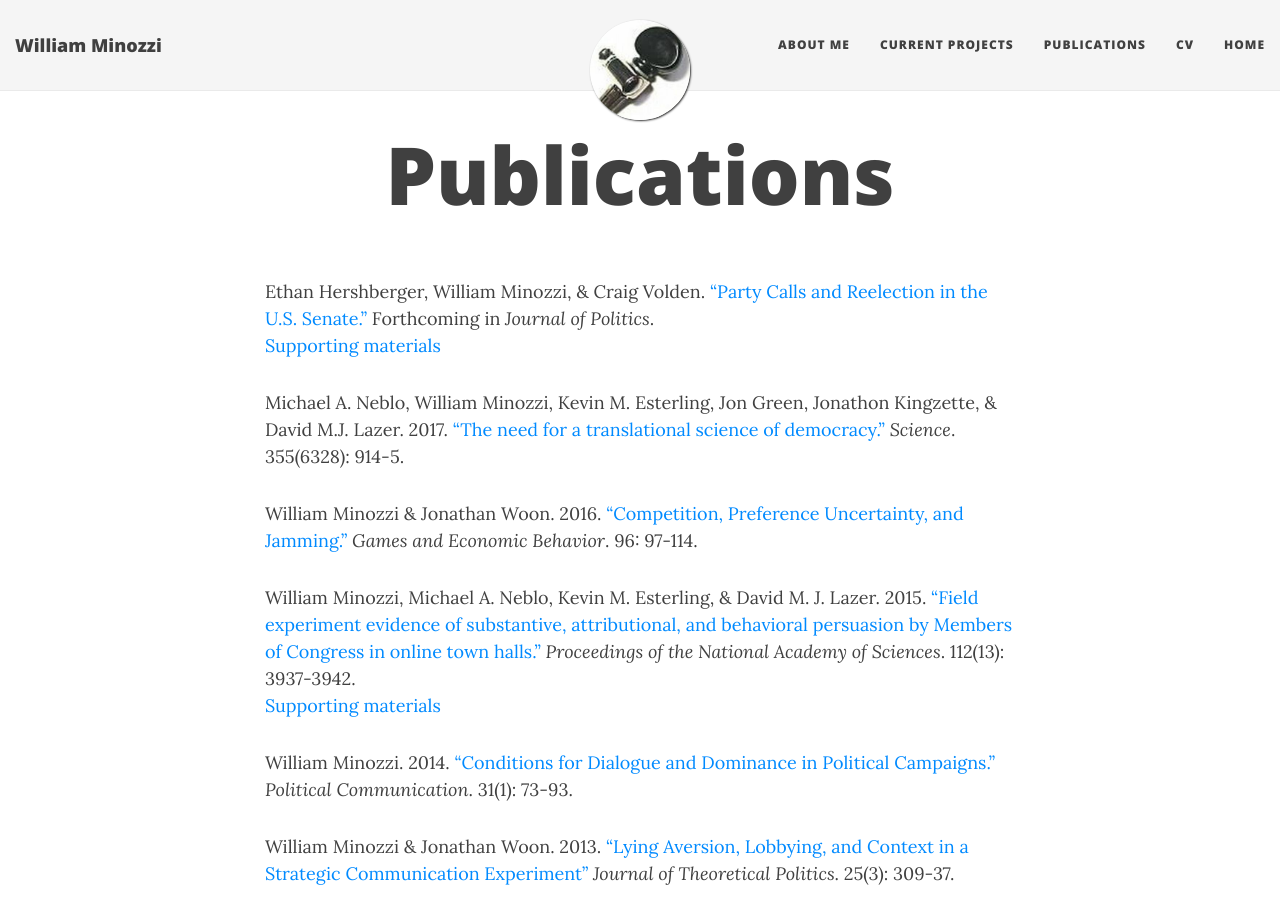
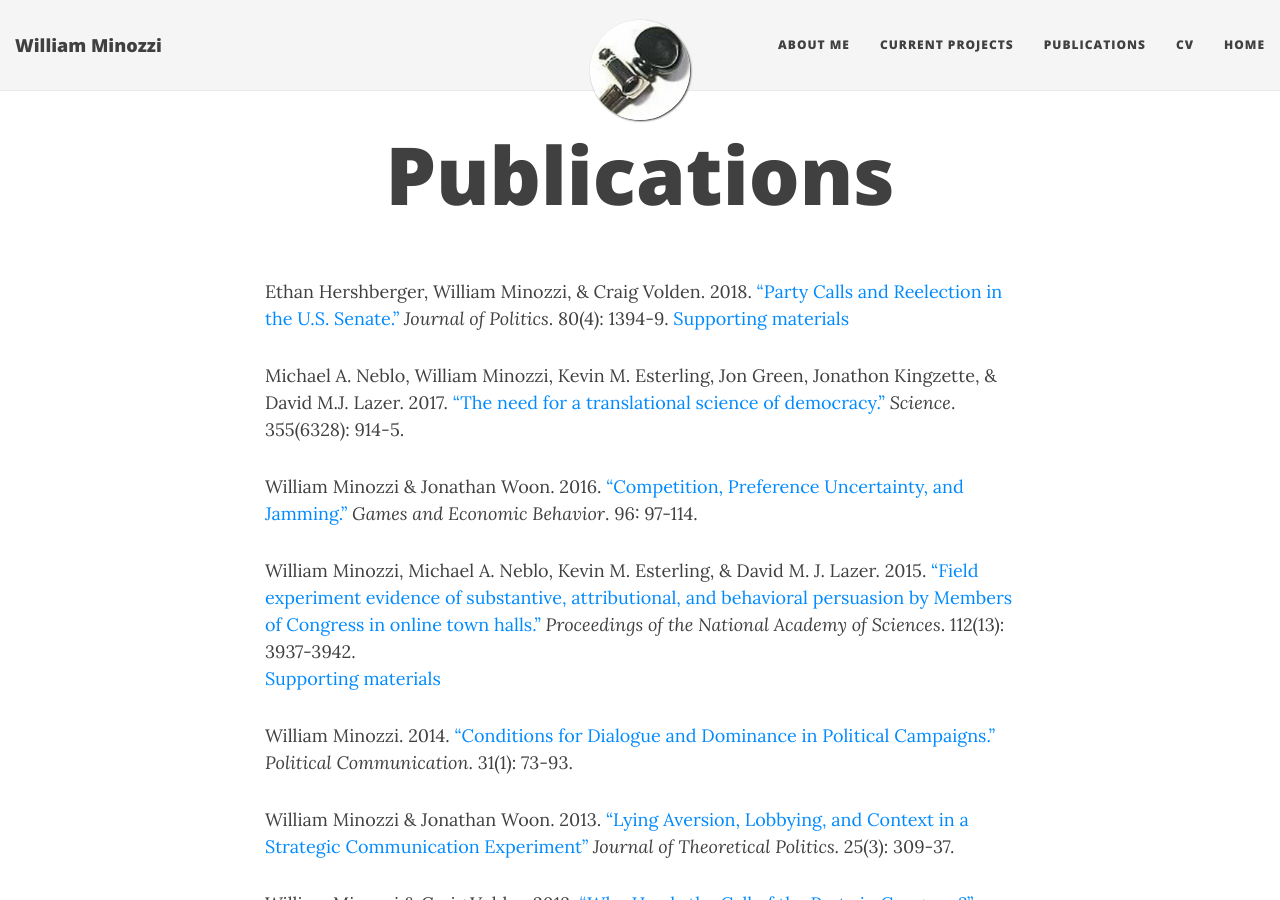
Before and after one commit to minozzi/minozzi.github.io, a Jekyll site: the page built from publications.md, in a window 1280 px wide and 900 px high. Built offline with Jekyll 4.4.1, drawn with Linux system fonts in a browser that asks for light colours; nearby versions of some CDN libraries.

Commit message:
add senate calls pub

```diff
--- a/publications.md
+++ b/publications.md
@@ -3,9 +3,9 @@
 title: Publications
 ---
 
-Ethan Hershberger, William Minozzi, & Craig Volden.
+Ethan Hershberger, William Minozzi, & Craig Volden. 2018.
 ["Party Calls and Reelection in the U.S. Senate." ](https://www.journals.uchicago.edu/doi/10.1086/698662)
-Forthcoming in *Journal of Politics*.
+*Journal of Politics*.  80(4): 1394-9.
 [Supporting materials](https://dataverse.harvard.edu/dataset.xhtml?persistentId=doi:10.7910/DVN/6NDYHC&version=1.0)
 
 Michael A. Neblo, William Minozzi, Kevin M. Esterling, Jon Green, Jonathon Kingzette, & David M.J. Lazer. 2017.
```
Also changed, not shown: 1 other file.
